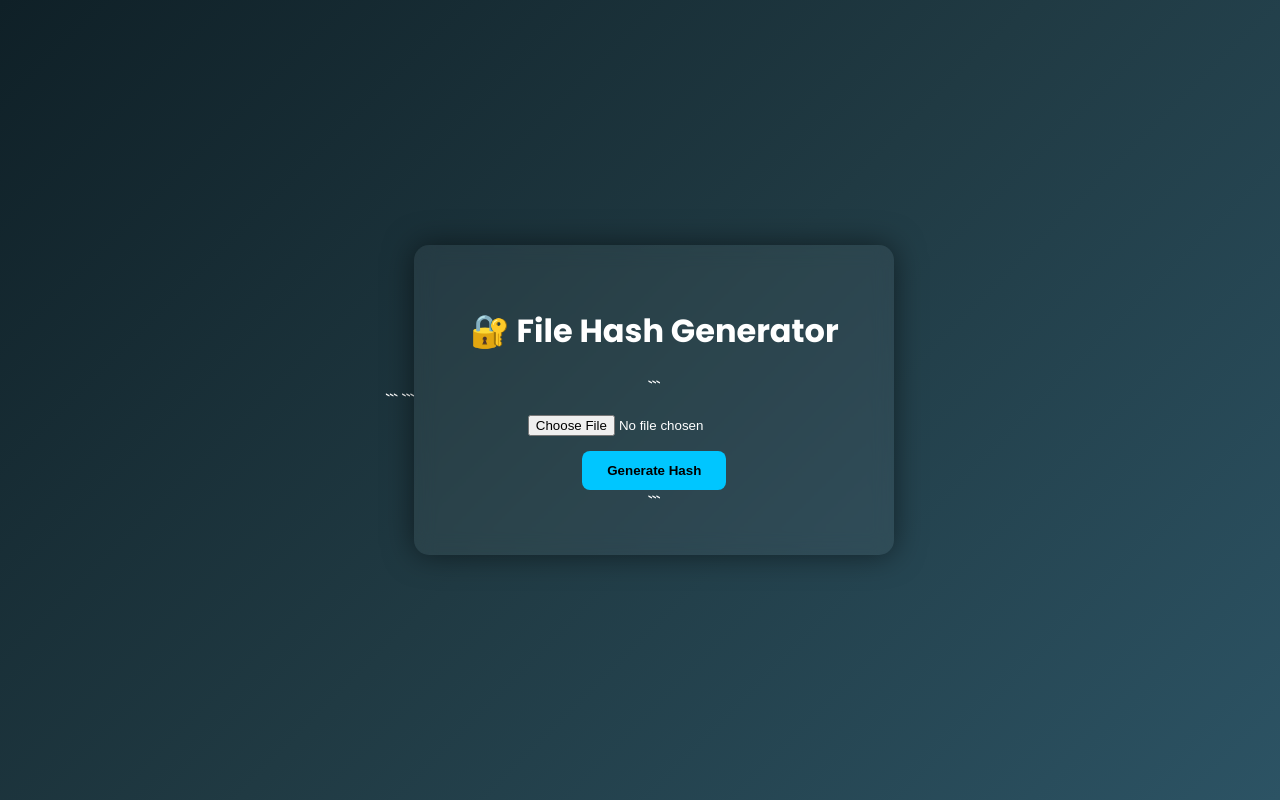
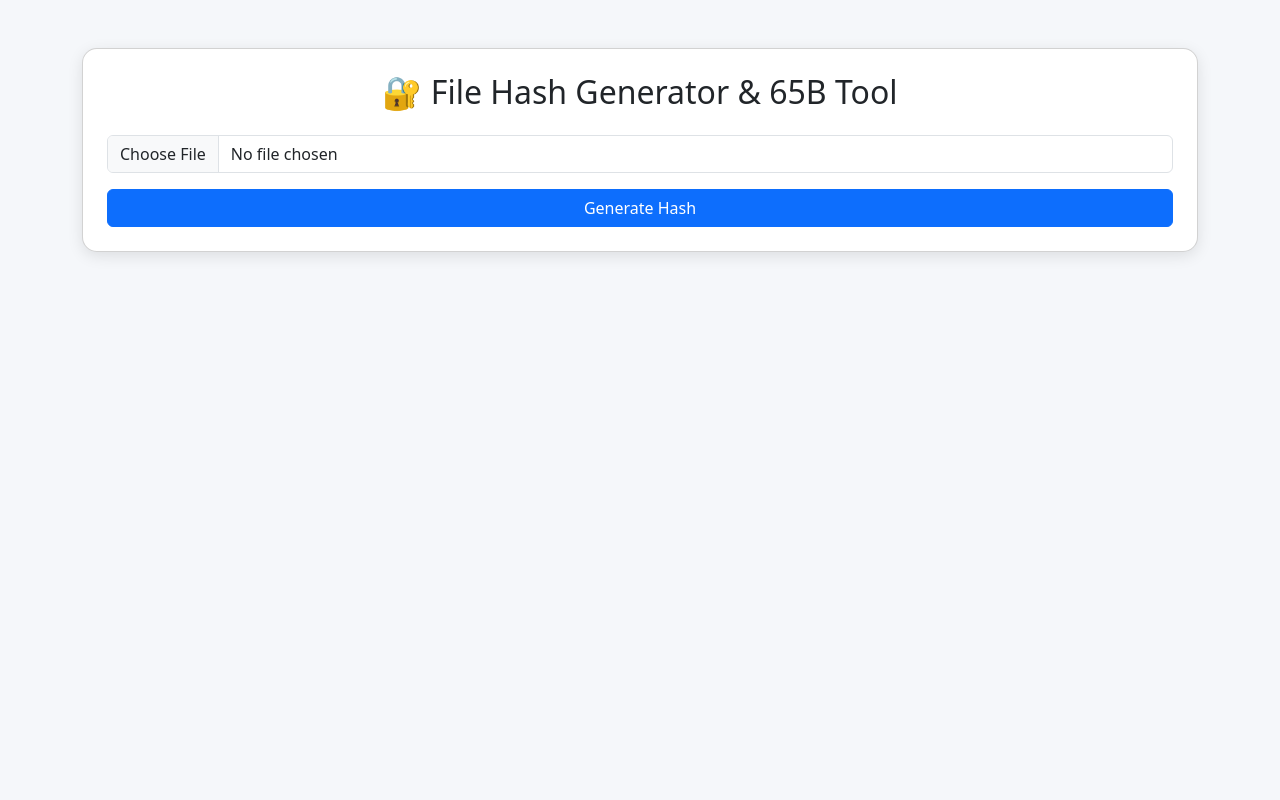
Before and after one commit to aviraljain355/hash-generator-tool, a Python web app: template templates/index.html in a window 1280 px wide. Run offline with Jinja, Linux system fonts and the light colour scheme; the template is opened without the code that fills it, so the values that code supplies are empty.

Commit message:
Update index.html

````diff
--- a/templates/index.html
+++ b/templates/index.html
@@ -1,98 +1,55 @@
 <!DOCTYPE html>
+<html>
+<head>
+    <title>Hash Generator & 65B Tool</title>
 
-<html lang="en">
-<head>
-    <meta charset="UTF-8">
-    <meta name="viewport" content="width=device-width, initial-scale=1.0">
-    <title>File Hash Generator | Adv Vipul Jain</title>
-
-```
-<!-- Google Font -->
-<link href="https://fonts.googleapis.com/css2?family=Poppins:wght@300;500;700&display=swap" rel="stylesheet">
+    <!-- Bootstrap -->
+    <link href="https://cdn.jsdelivr.net/npm/bootstrap@5.3.0/dist/css/bootstrap.min.css" rel="stylesheet">
 
     <style>
         body {
-        margin: 0;
-        font-family: 'Poppins', sans-serif;
-        background: linear-gradient(135deg, #0f2027, #203a43, #2c5364);
-        color: #fff;
-        display: flex;
-        justify-content: center;
-        align-items: center;
-        height: 100vh;
+            background-color: #f5f7fa;
         }
-
-    .container {
-        background: rgba(255, 255, 255, 0.05);
-        backdrop-filter: blur(10px);
-        padding: 40px;
+        .card {
             border-radius: 15px;
-        text-align: center;
-        width: 400px;
-        box-shadow: 0 0 30px rgba(0,0,0,0.5);
-    }
-
-    h1 {
-        margin-bottom: 20px;
-    }
-
-    input[type="file"] {
-        margin: 15px 0;
-    }
-
-    button {
-        background: #00c6ff;
-        border: none;
-        padding: 12px 25px;
-        border-radius: 8px;
-        color: #000;
-        font-weight: bold;
-        cursor: pointer;
-        transition: 0.3s;
-    }
-
-    button:hover {
-        background: #00e0ff;
-    }
-
-    .result {
-        margin-top: 20px;
-        text-align: left;
-        word-break: break-all;
-    }
-
-    .hash-box {
-        background: #111;
-        padding: 10px;
-        border-radius: 8px;
-        margin: 5px 0;
+            box-shadow: 0px 4px 15px rgba(0,0,0,0.1);
         }
     </style>
-```
-
 </head>
 
 <body>
 
-<div class="container">
-    <h1>🔐 File Hash Generator</h1>
+<div class="container mt-5">
+    <div class="card p-4">
 
-```
-<form method="POST" enctype="multipart/form-data">
-    <input type="file" name="file" required><br>
-    <button type="submit">Generate Hash</button>
+        <h2 class="text-center mb-4">🔐 File Hash Generator & 65B Tool</h2>
+
+        <!-- FORM -->
+        <form method="POST" enctype="multipart/form-data" class="text-center">
+            <input type="file" name="file" class="form-control mb-3" required>
+            <button type="submit" class="btn btn-primary w-100">Generate Hash</button>
         </form>
 
-{% if hashes %}
-<div class="result">
-    <h3>Generated Hashes:</h3>
+    </div>
 
-    <div class="hash-box"><b>MD5:</b><br>{{ hashes.md5 }}</div>
-    <div class="hash-box"><b>SHA1:</b><br>{{ hashes.sha1 }}</div>
-    <div class="hash-box"><b>SHA256:</b><br>{{ hashes.sha256 }}</div>
+    <!-- RESULT -->
+    {% if hash_result %}
+    <div class="card p-4 mt-4 bg-white">
+        <h3 class="text-center">Hash Results</h3>
+
+        <p><b>File:</b> {{ hash_result.filename }}</p>
+        <p><b>MD5:</b> {{ hash_result.md5 }}</p>
+        <p><b>SHA1:</b> {{ hash_result.sha1 }}</p>
+        <p><b>SHA256:</b> {{ hash_result.sha256 }}</p>
+        <p><b>Time:</b> {{ hash_result.time }}</p>
+
+        <div class="text-center mt-3">
+            <a href="/download">
+                <button class="btn btn-success">Download 65B Certificate (PDF)</button>
+            </a>
+        </div>
     </div>
     {% endif %}
-```
 
 </div>
 
````
Lines whose indentation alone changed are shown as unchanged.
